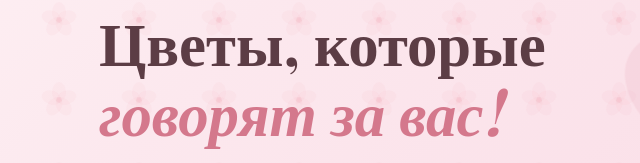
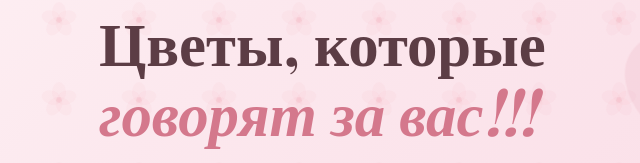
Before and after one commit to Formatika/test3, a plain HTML site: page index.html in a window 1280 px wide. Shown: the part 260-423 px from the top of the page, 301-941 px from the left. Drawn offline with nearby package versions, Linux system fonts and the light colour scheme; a web font is replaced by a local one.

Commit message:
Фикс

```diff
--- a/index.html
+++ b/index.html
@@ -3,7 +3,7 @@
 <head>
   <meta charset="UTF-8" />
   <meta name="viewport" content="width=device-width, initial-scale=1.0" />
-  <title>Белая Роза — Цветочный магазин</title>
+  <title>Белая Роза — Цветочный магазин!</title>
   <meta name="description" content="Цветочный магазин Роза — свежие букеты, быстрая доставка, индивидуальный подход. Работаем ежедневно с 9:00 до 20:00." />
   <link rel="preconnect" href="https://fonts.googleapis.com" />
   <link rel="preconnect" href="https://fonts.gstatic.com" crossorigin />
@@ -37,7 +37,7 @@
         <span class="hero__tag">Цветочный магазин · Москва</span>
         <h1 class="hero__title">
           Цветы, которые<br />
-          <em>говорят за вас!</em>
+          <em>говорят за вас!!!</em>
         </h1>
         <p class="hero__subtitle">
           Свежие букеты из лучших цветов мира. Создаём композиции с душой — для особых моментов и просто так.
```
